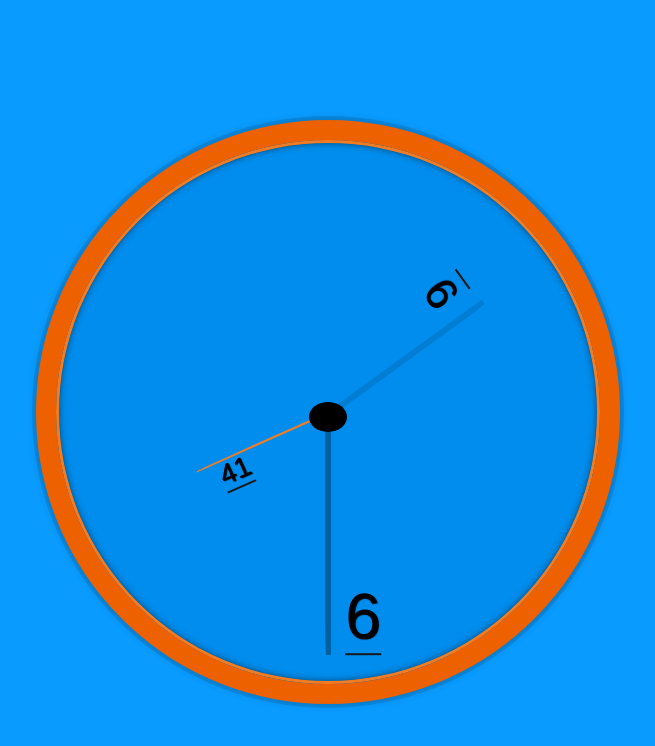
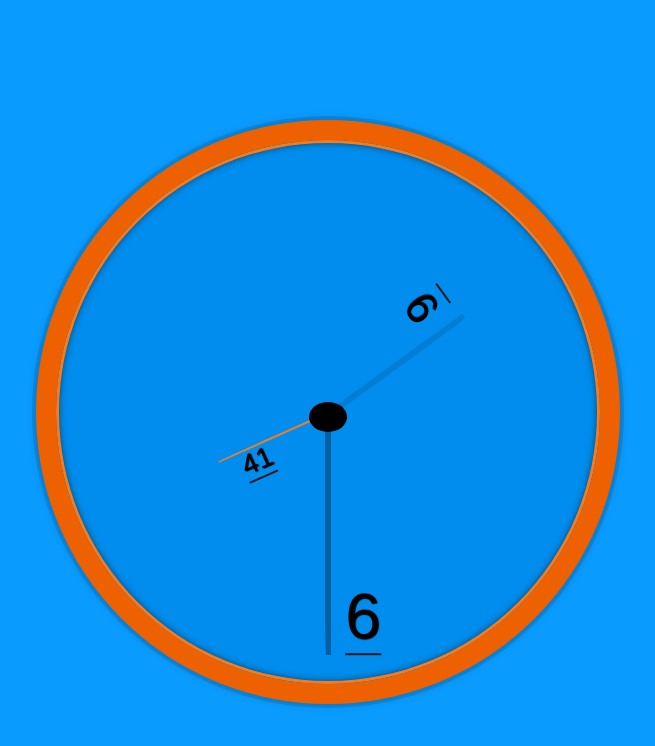
Before and after one commit to iamthelabhras/javascript-showcase, a plain HTML site: page javascript_31b--css_double_plus_js_clock/index.html in a window 1280 px wide. Shown: the whole page, without its empty margins (312-967 px from the left). Drawn offline with Linux system fonts and the light colour scheme.

Commit message:
feat: Altered width of clock hands.

```diff
--- a/javascript_31b--css_double_plus_js_clock/css/css_double_plus_js_clock.css
+++ b/javascript_31b--css_double_plus_js_clock/css/css_double_plus_js_clock.css
@@ -67,16 +67,16 @@ html {
 }
 
 #minute_hand {
-	width: 40%;
-	margin-left: 10%;
+	width: 35%;
+	margin-left: 15%;
 	border-top-left-radius: 20%;
 	background: var(--minute_hand);
 	z-index: 2;
 }
 
 #second_hand {
-	width: 30%;
-	margin-left: 20%;
+	width: 25%;
+	margin-left: 25%;
 	height: 2px;
 	border-top-left-radius: 50%;
 	transform-origin: 100%;
```
